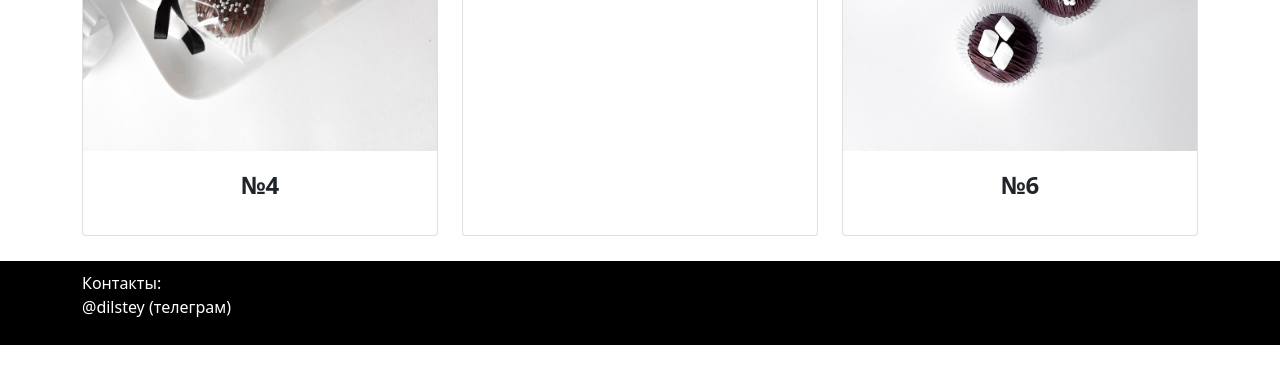
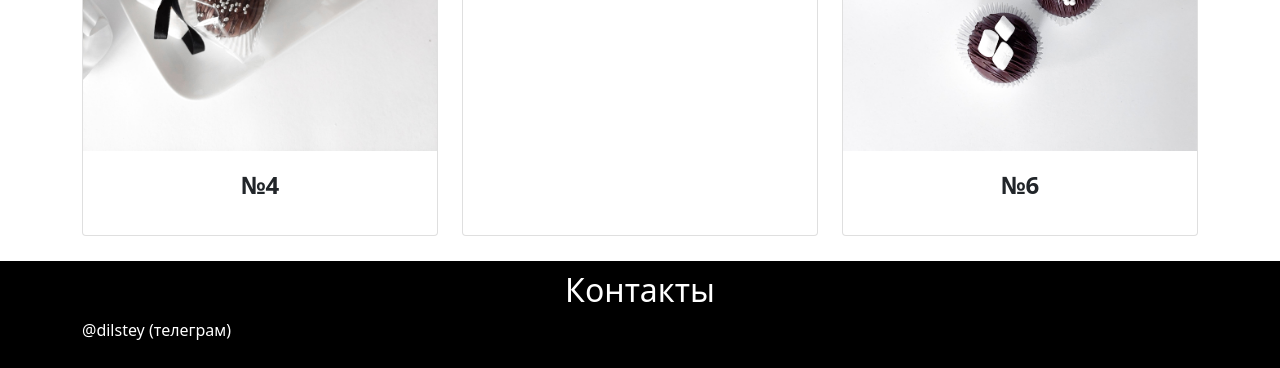
Before and after one commit to dilirylis/-chocohobby, a plain HTML site: page index.html in a window 1280 px wide. Shown: the part 1407-1775 px from the top of the page. Before the commit the page ends 1752 px from the top, so only its background shows below. Drawn offline with nearby package versions, Linux system fonts and the light colour scheme.

Commit message:
update index.html

```diff
--- a/index.html
+++ b/index.html
@@ -83,7 +83,8 @@
 
     <footer id="contacts" style="background-color: black; color: white; padding: 10px 0px 10px 0px;">
       <section class="container">
-         <p> Контакты: <br> @dilstey (телеграм)</p>
+        <h2>Контакты</h2>
+         <p>@dilstey (телеграм)</p>
       </section>
     </footer>
 
```
